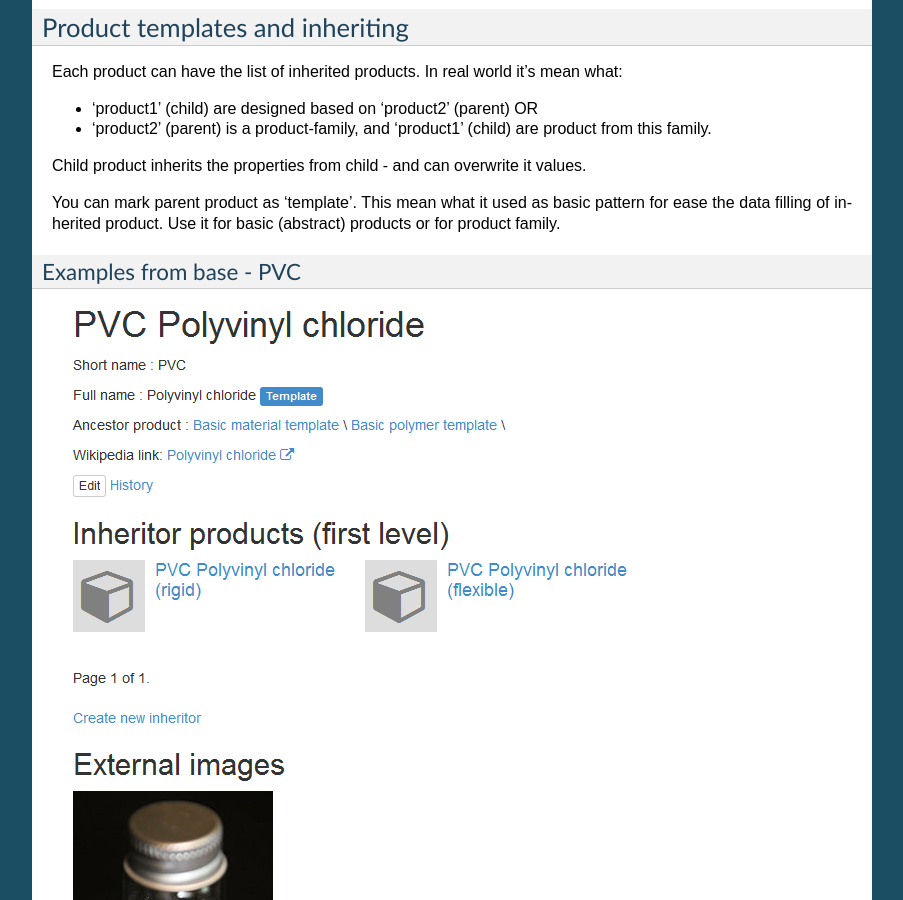
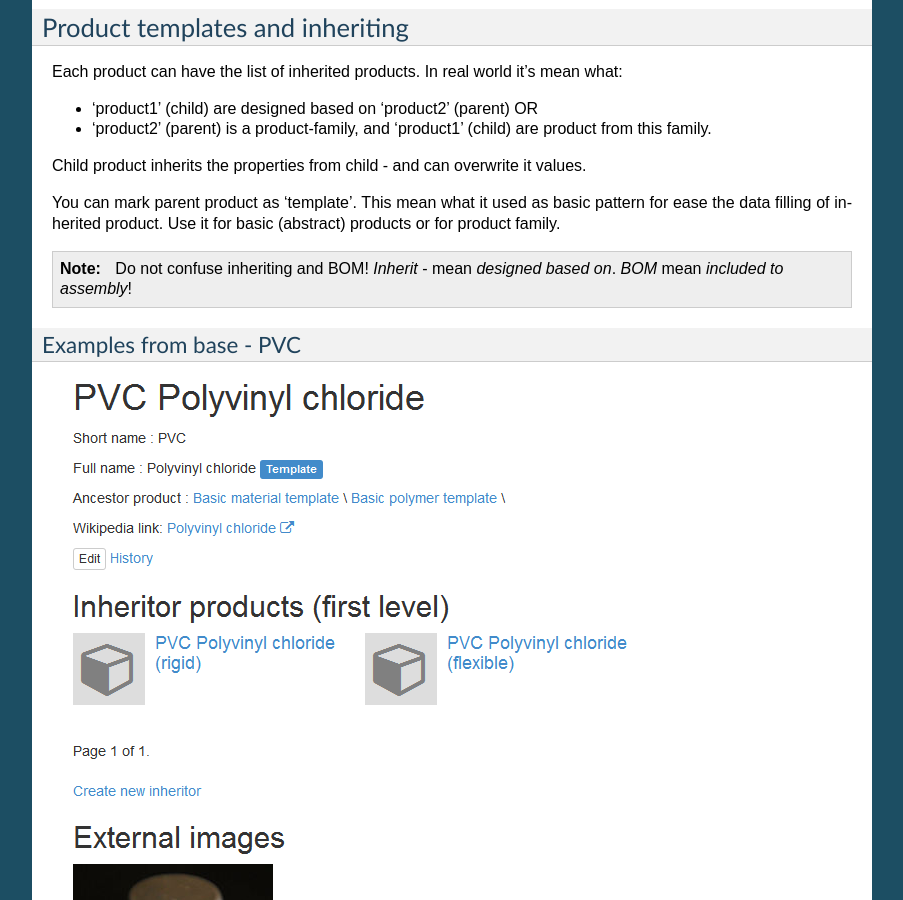
Before and after one commit to NaiveShark/NaiveSharkComDoc, a Sphinx documentation site: the page built from docs/product.rst, in a window 1280 px wide and 900 px high, scrolled down 847 px. Shown: the whole window, without its empty margins (198-1101 px from the left). Built offline with Sphinx 7.4.7, drawn with Linux system fonts in a browser that asks for light colours.

Commit message:
еще о наследовании

```diff
--- a/docs/product.rst
+++ b/docs/product.rst
@@ -53,6 +53,9 @@ Each product can have the list of inherited products. In real world it's mean wh
 Child product inherits the properties from child - and can overwrite it values.
 
 You can mark parent product as 'template'. This mean what it used as basic pattern for ease the data filling of inherited product. Use it for basic (abstract) products or for product family.
+
+.. Note::
+   Do not confuse inheriting and BOM! *Inherit* - mean *designed based on*. *BOM* mean *included to assembly*!
 
 Examples from base - PVC
 ^^^^^^^^^^^^^^^^^^^^^^^^
```
